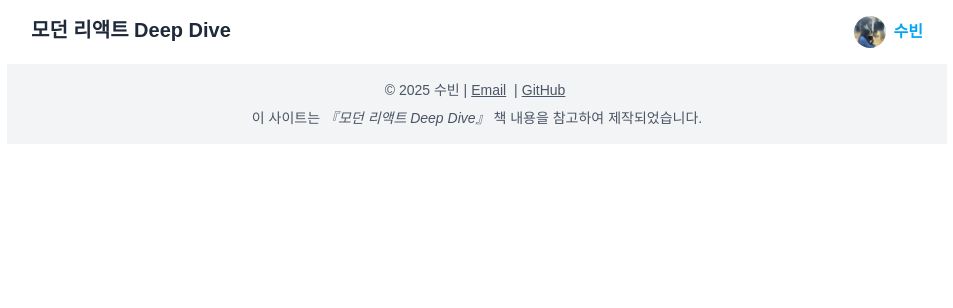
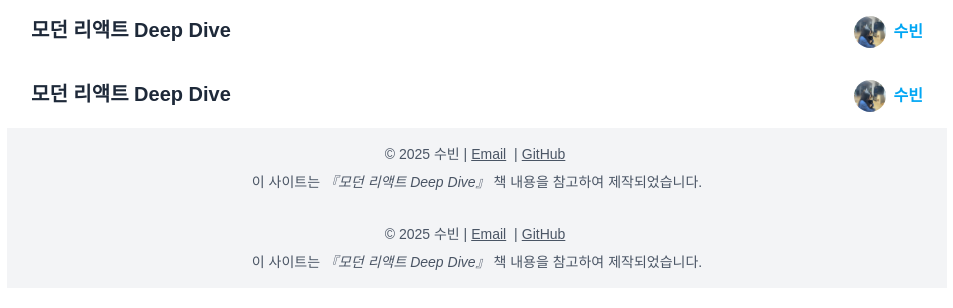
Before and after one commit to subinsong01/Coderhythm, a Next.js app: page / in a window 1280 px wide. Shown: the top 308 px of the page, without its empty margins (163-1116 px from the left). Built offline with nearby package versions, Linux system fonts and the light colour scheme.

Commit message:
feat: 다크모드 적용

```diff
--- a/src/pages/_app.js
+++ b/src/pages/_app.js
@@ -1,5 +1,18 @@
+import useDarkMode from "@/hook/useDarkMode";
+import Header from "@/components/Header";
+import Footer from "@/components/Footer";
 import "@/styles/globals.css";
 
 export default function App({ Component, pageProps }) {
-  return <Component {...pageProps} />;
+  const [isDark, toggleDarkMode] = useDarkMode();
+
+  return (
+    <>
+      <main className="max-w-[940px] mx-auto min-h-screen bg-white text-black dark:bg-black dark:text-white">
+        <Header isDark={isDark} toggleDarkMode={toggleDarkMode} />
+        <Component {...pageProps} />
+        <Footer />
+      </main>
+    </>
+  );
 }
```
